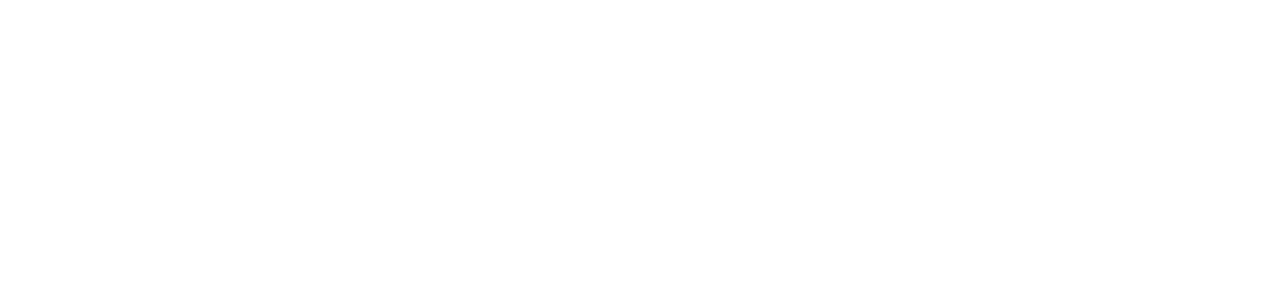
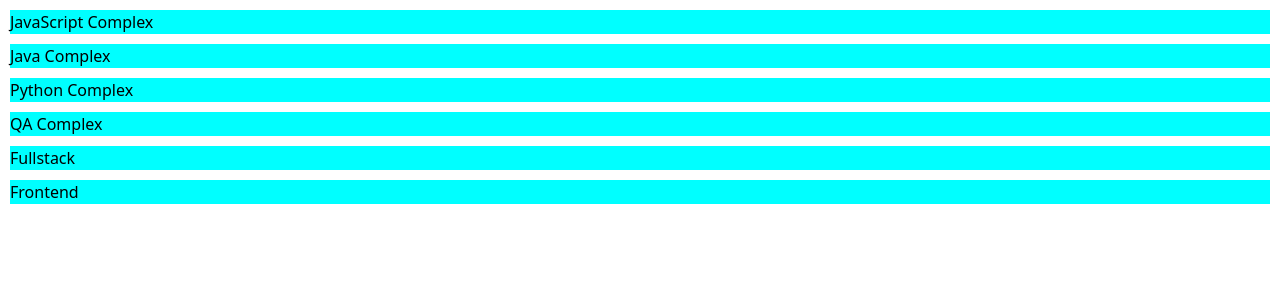
Before and after one commit to DyakivNazar/Okten, a React (Vite) app in the folder FrontEnd/react/: page / in a window 1280 px wide. Shown: the top 300 px of the page. Built offline with nearby package versions, Linux system fonts and the light colour scheme.

Commit message:
hw1 #gi01MZ6v

```diff
--- a/FrontEnd/react/src/App.tsx
+++ b/FrontEnd/react/src/App.tsx
@@ -1,10 +1,14 @@
 import './App.css'
+import {coursesTitleArray} from "./data/coursesTitleArray.ts";
+import MycoursesTitleArray from "./components/my-coursesTitleArray/MycoursesTitleArray.tsx";
 
 function App() {
 
   return (
     <>
-
+        {
+            coursesTitleArray.map((course, index) => <MycoursesTitleArray key={index} course={course}/>)
+        }
     </>
   )
 }
--- /dev/null
+++ b/FrontEnd/react/src/components/my-coursesTitleArray/MycoursesTitleArray.css
@@ -0,0 +1,4 @@
+h2{
+    margin: 10px;
+    background: aqua;
+}
--- /dev/null
+++ b/FrontEnd/react/src/components/my-coursesTitleArray/MycoursesTitleArray.tsx
@@ -0,0 +1,10 @@
+import './MycoursesTitleArray.css'
+const MycoursesTitleArray = ({course}:{course:string}) => {
+    return (
+        <div>
+            <h2>{course}</h2>
+        </div>
+    );
+};
+
+export default MycoursesTitleArray;
--- /dev/null
+++ b/FrontEnd/react/src/data/coursesTitleArray.ts
@@ -0,0 +1,8 @@
+export const coursesTitleArray: string[] = [
+    'JavaScript Complex',
+    'Java Complex',
+    'Python Complex',
+    'QA Complex',
+    'Fullstack',
+    'Frontend'
+];
```
